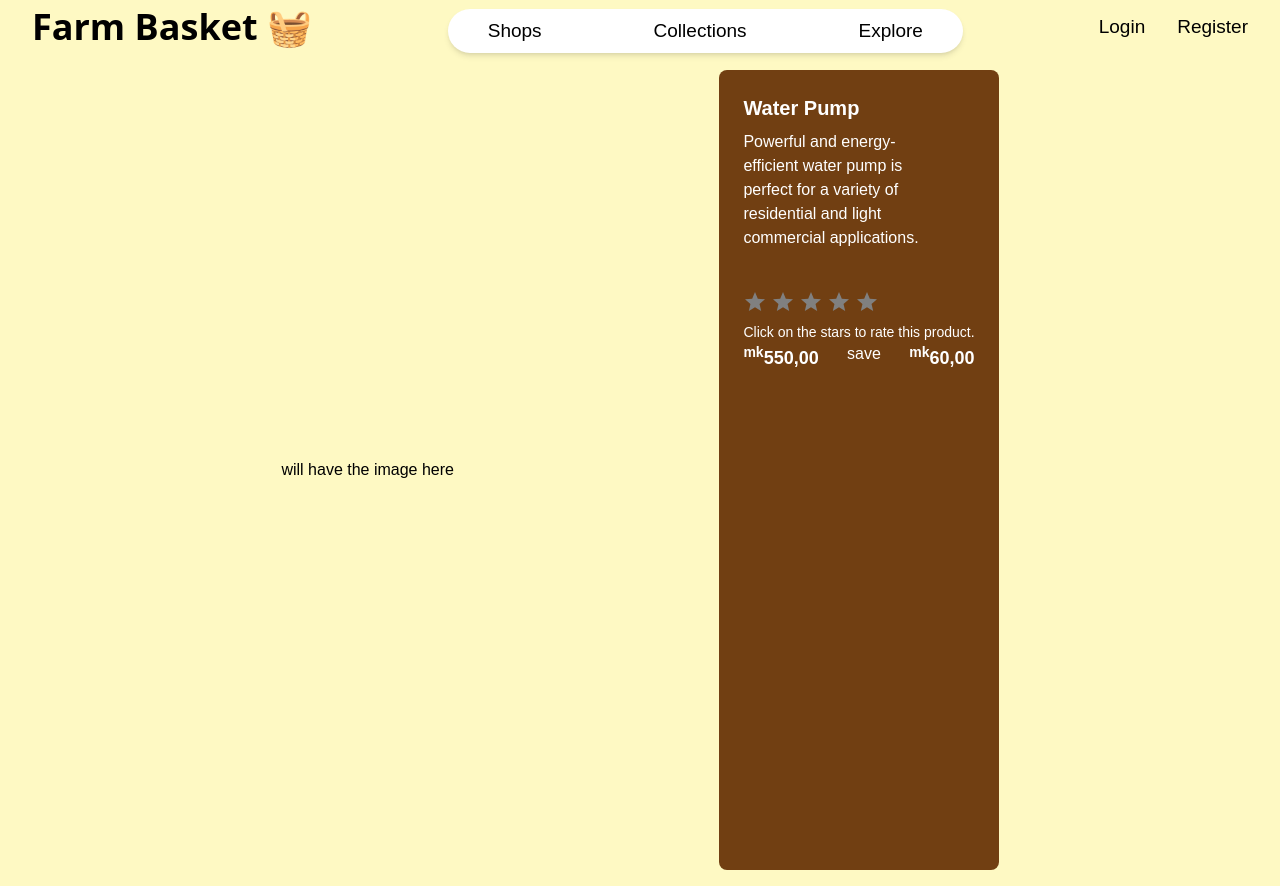
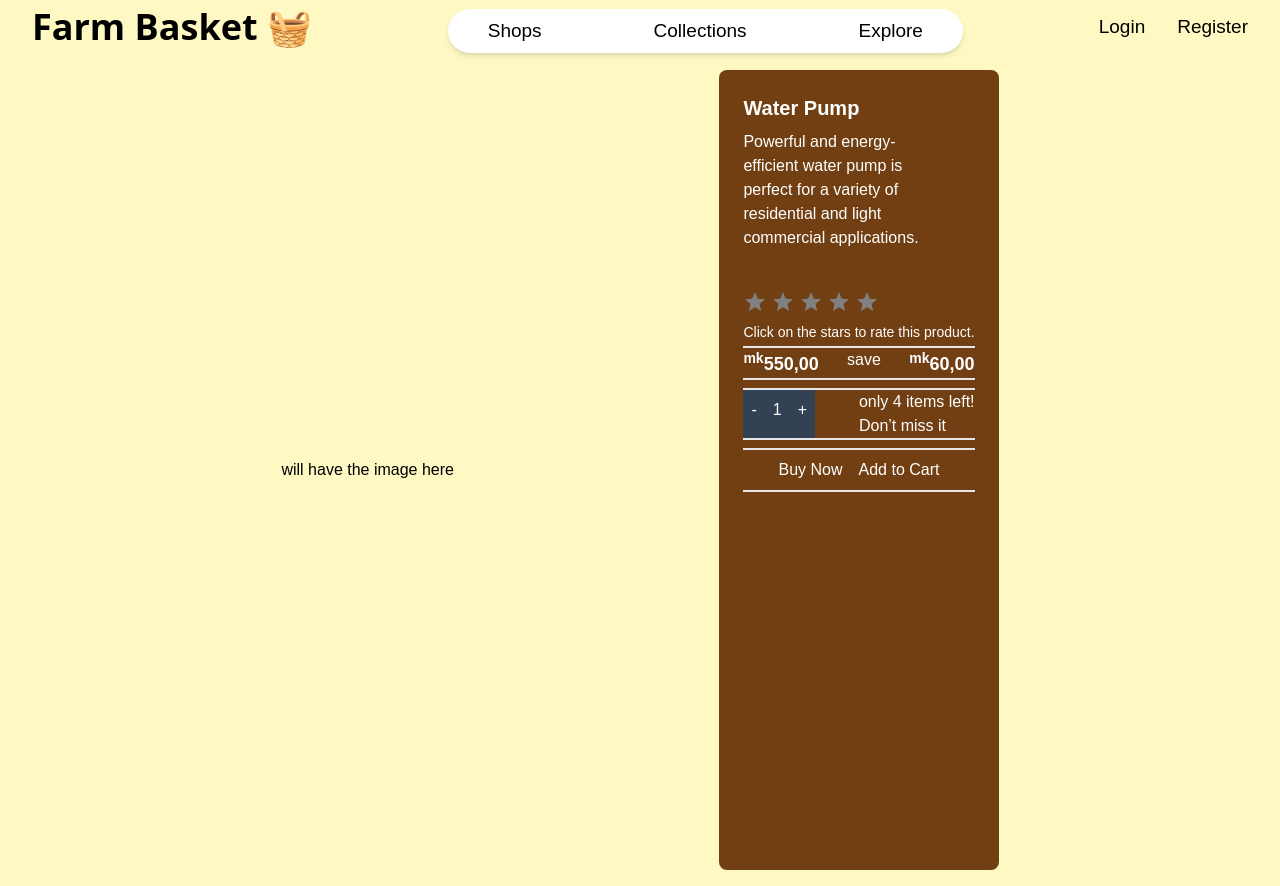
Before and after one commit to 120lennox/farm-basket-frontend, a Next.js app in the folder farmbasket/: page /checkOut in a window 1280 px wide. Built offline with nearby package versions, Linux system fonts and the light colour scheme; a web font is replaced by a local one.

Commit message:
added some styling to the checkout component

```diff
--- a/farmbasket/app/checkOut/page.tsx
+++ b/farmbasket/app/checkOut/page.tsx
@@ -43,7 +43,7 @@ export default function Checkout() {
             ? `You rated this product ${rating} out of 5 stars.`
             : "Click on the stars to rate this product."}
         </p>
-        <div className="flex justify-between">
+        <div className="flex justify-between border-y-2 mt-1">
           <h1 className=" font-bold text-lg">
             <span className=" text-sm align-super">mk</span>550,00
           </h1>
@@ -52,6 +52,21 @@ export default function Checkout() {
             <span className=" text-sm align-super">mk</span>60,00
           </h1>
         </div>
+        <div className=" flex justify-between border-y-2 mt-2">
+          <div className=" bg-slate-700">
+            <button className=" p-2">-</button>
+            <button className=" p-2">1</button>
+            <button className=" p-2">+</button>
+          </div>
+          <div>
+            <p>only 4 items left!</p>
+            <p>Don’t miss it</p>
+          </div>
+        </div>
+        <div className=" flex justify-center items-center border-y-2 mt-2">
+          <button className="p-2">Buy Now</button>
+          <button className="p-2">Add to Cart</button>
+        </div>
       </div>
     </div>
   );
--- a/farmbasket/app/page.tsx
+++ b/farmbasket/app/page.tsx
@@ -7,9 +7,7 @@ export default function Home() {
   return (
     <div>
       <div className="mx-8">
-        <div>
-          <Hero />
-        </div>
+        <div></div>
         <section className="mt-16 mb-10">
           <div>
             <Faq />
```
Also changed, not shown: 1 other file (tests, documents, lock files or other folders).
